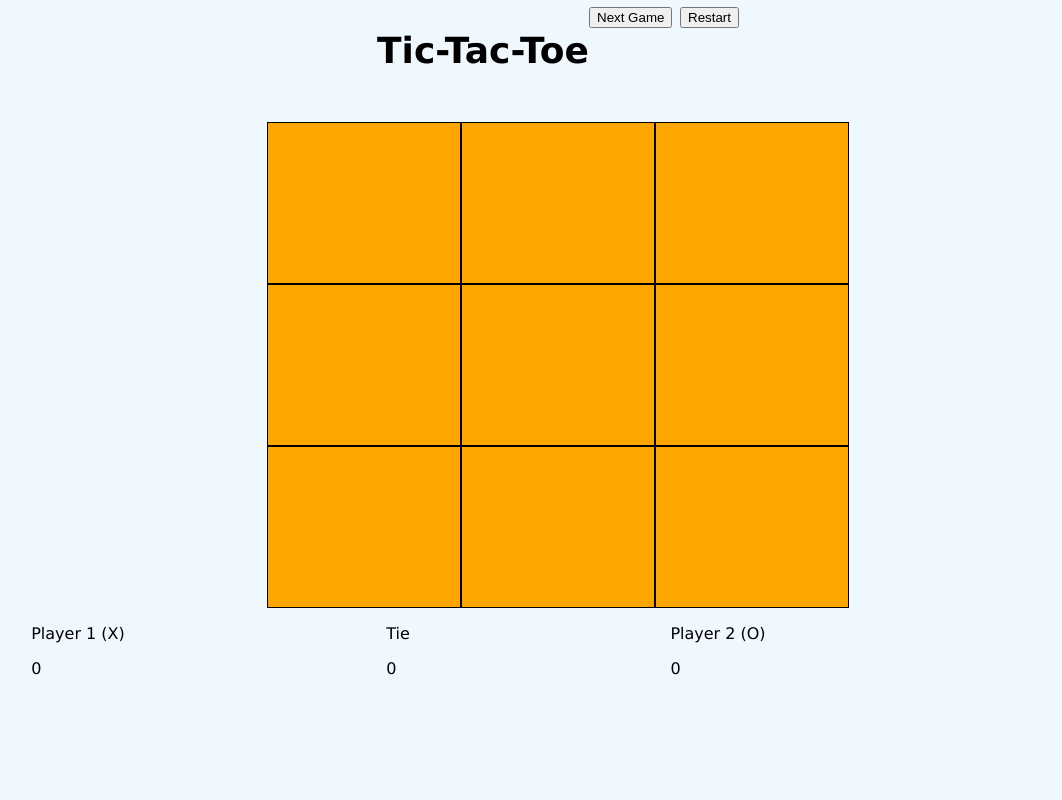
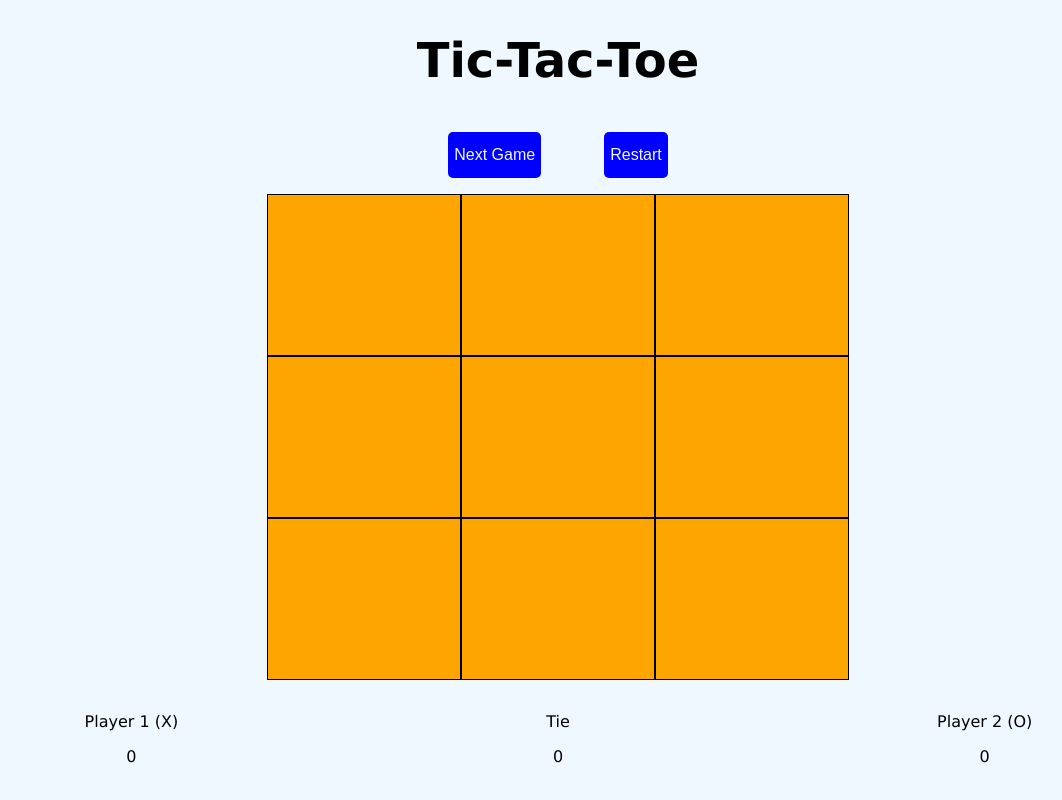
Before and after one commit to holmeskone/tic-tac-toe, a plain HTML site: page index.html in a window 1280 px wide. Shown: the whole page, without its empty margins (82-1144 px from the left). Drawn offline with Linux system fonts and the light colour scheme.

Commit message:
Add game styiling to game title, to winner announcement and align text on the footer were results are announced

```diff
--- a/style.css
+++ b/style.css
@@ -13,14 +13,42 @@ html, body {
 /*The main section of the page*/
 #container{
     display: grid;
-    grid-template-rows: 1fr 4fr 2.5fr;
+    grid-template-rows: 1fr 3fr 2fr;
+    margin: 2rem 0rem 2rem;
 }
 /*The title*/
 #game-title{
     font-size: 1.5rem;
-    display: flex;
+    display: grid;
     color: black;
     justify-content: center;
+    padding-bottom: 1rem;
+}
+
+#game-title h2{
+    font-size: 3rem;
+    height: 3rem;
+    margin: 0px;
+}
+
+#game-title #winner-text{
+    font-size: 1.5rem;
+    text-align: center;
+    margin: 0px;
+}
+
+#game-title .options{
+    display: flex;
+    justify-content: space-around;
+}
+
+#game-title .options button{
+    font-size: 1rem;
+    background-color: blue;
+    color: aliceblue;
+    border-radius: 5px;
+    border: 0px;
+    justify-self: center;
 }
 
 /*The board*/
@@ -50,11 +78,15 @@ html, body {
 /*Score board*/
 #game-information{
     display: grid;
-
+    padding-top: 1rem;
 }
 
 #game-counter{
     display: grid;
-    grid-template-columns: 1fr 1fr 1fr 1fr;
+    grid-template-columns: 1fr 1fr 1fr;
     justify-items: center;
 }
+
+.result{
+    text-align: center;
+}
```
